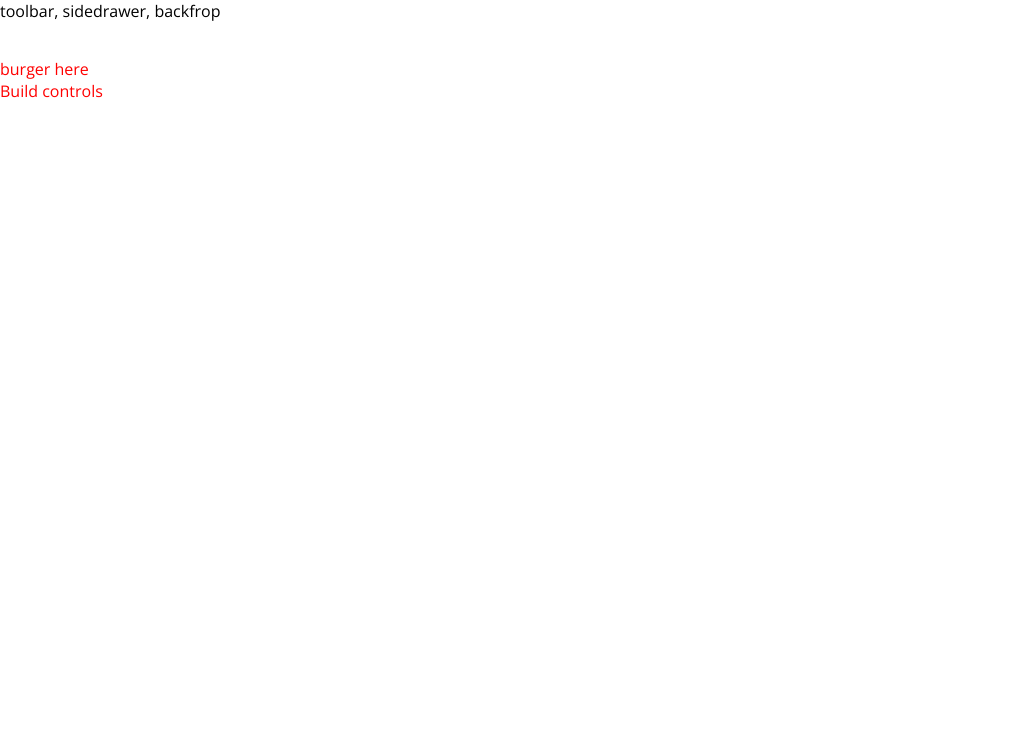
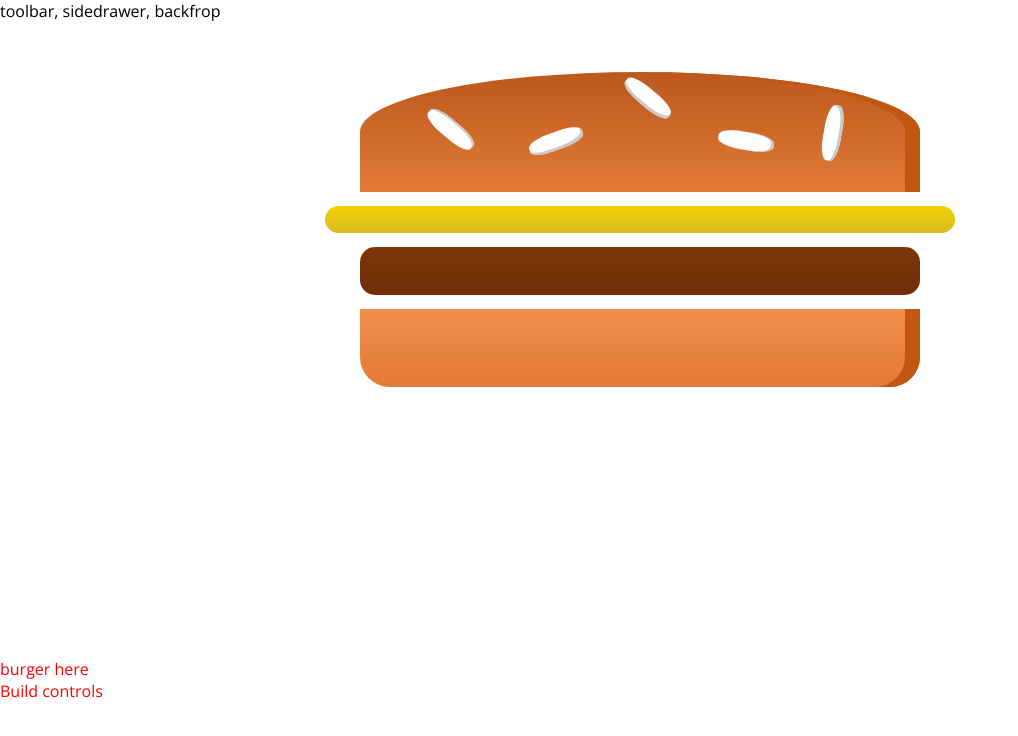
Before and after one commit to sasa-us/React-practice, a React (Create React App) app in the folder burger-builder-starting-setup/: page / in a window 1280 px wide. Shown: the top 736 px of the page, without its empty margins (0-1018 px from the left). Built offline with nearby package versions, Linux system fonts and the light colour scheme.

Commit message:
debugging...

```diff
--- a/burger-builder-starting-setup/src/components/Burger/Burger.js
+++ b/burger-builder-starting-setup/src/components/Burger/Burger.js
@@ -1,5 +1,5 @@
 import React from 'react';
-import classes from './Burger.css';
+import classes from './Burger.module.css';
 import BurgerIngredient from './BurgerIngredient/BurgerIngredient';
 
 
--- a/burger-builder-starting-setup/src/components/Burger/Burgeringredient/Burgeringredient.js
+++ b/burger-builder-starting-setup/src/components/Burger/Burgeringredient/Burgeringredient.js
@@ -1,5 +1,5 @@
 import React , { Component }from 'react';
-import classes from './BurgerIngredient.css';
+import classes from './BurgerIngredient.module.css';
 import PropTypes from 'prop-types';
 
 
@@ -52,6 +52,6 @@ class BurgerIngredient extends Component  {
 BurgerIngredient.propTypes = {
     //if pass ingredient without type will get error
     type: PropTypes.string.isRequired
-}
+};
 
 export default BurgerIngredient;
--- a/burger-builder-starting-setup/src/containers/BurgerBuilder/BurgerBuilder.js
+++ b/burger-builder-starting-setup/src/containers/BurgerBuilder/BurgerBuilder.js
@@ -7,7 +7,7 @@ class BurgerBuilder extends Component {
     render() {
         return (
             <Aux>
-                {/* <Burger /> */}
+                <Burger />
                 <div>burger here</div>
                 <div>Build controls</div>
             </Aux>
```
Also changed, not shown: burger-builder-starting-setup/src/components/Burger/Burger.module.css (renamed from burger-builder-starting-setup/src/components/Burger/Burger.css), burger-builder-starting-setup/src/components/Burger/BurgerIngredient/BurgerIngredient.module.css (renamed from burger-builder-starting-setup/src/components/Burger/Burgeringredient/Burgeringredient.css).
